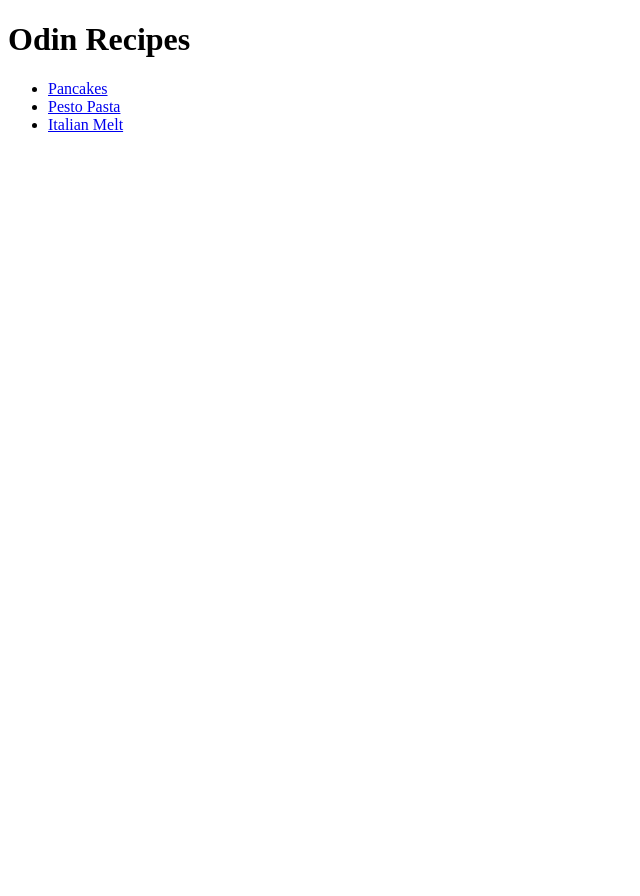
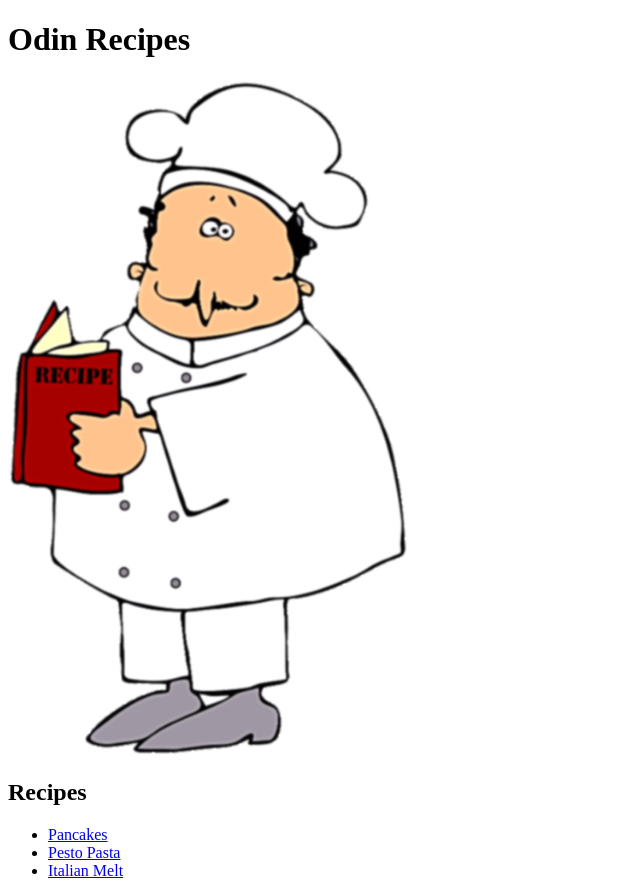
Before and after one commit to jhwk316/odin-recipes, a plain HTML site: page index.html in a window 1280 px wide. Shown: the whole page, without its empty margins (0-640 px from the left). Before the commit the page ends 800 px from the top, so only its background shows below. Drawn offline with Linux system fonts and the light colour scheme.

Commit message:
final upload

```diff
--- a/index.html
+++ b/index.html
@@ -8,6 +8,8 @@
 </head>
 <body>
     <h1>Odin Recipes</h1>
+    <img src="./img/index_pic.png" width="400px" alt="cookbook"/>
+    <h2>Recipes</h2>
     <ul>
     <li><a href="./recipes/pancake.html">Pancakes</a></li>
     <li><a href="./recipes/pesto_pasta.html">Pesto Pasta</a></li>
```
Also changed, not shown: img/index_pic.png (added).
